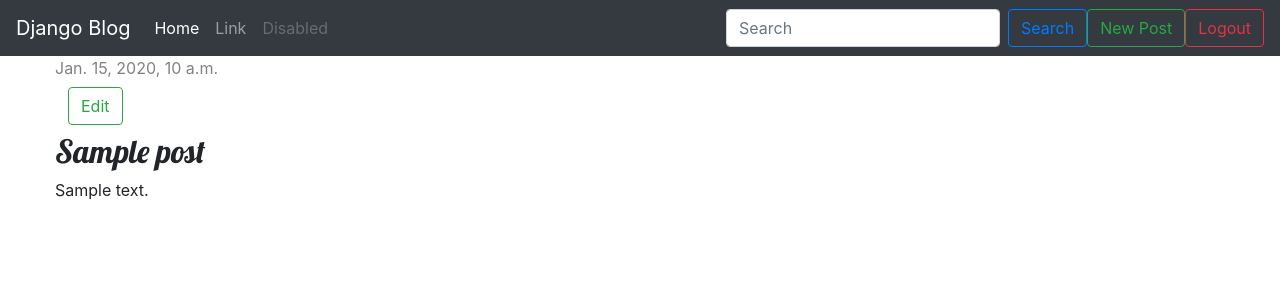
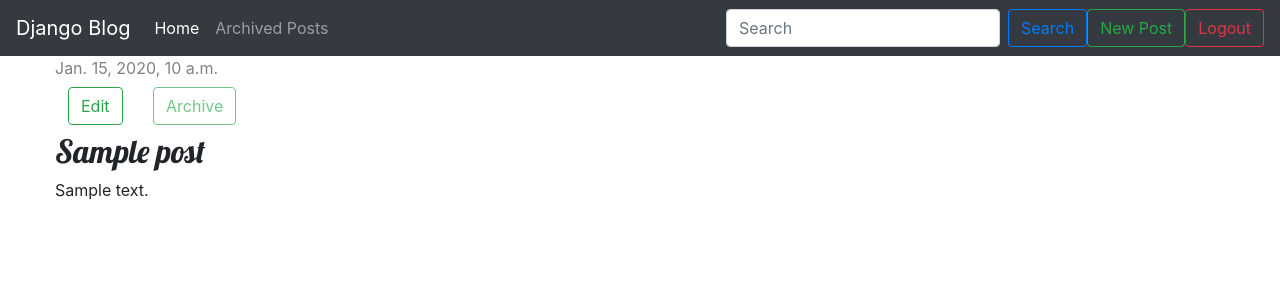
Before and after one commit to kaganuk/blog, a Django app: page /post/1/ in a window 1280 px wide. Shown: the top 300 px of the page. Run offline with Django 3.2, Linux system fonts and the light colour scheme; a user stored in the database is signed in; tables that the repository leaves empty hold one stand-in row (values such as "Sample post"); parts of the project's set-up code (start-up, migrations or seed data) failed here and were passed over; some libraries are stand-ins or nearby versions.

Commit message:
Add archive page for posts

```diff
--- a/blogApp/models.py
+++ b/blogApp/models.py
@@ -1,19 +1,26 @@
 from django.conf import settings
 from django.db import models
 from django.utils import timezone
+from django.db.models import Q
 
 
 class PostQuerySet(models.QuerySet):
     def posts(self):
-        return self.filter(publish_date__lte=timezone.now()).order_by('publish_date')
+        return self.filter(Q(publish_date__lte=timezone.now()) & Q(archive_date__isnull=True)).order_by('publish_date')
+
+    def archived_posts(self):
+        return self.filter(archive_date__isnull=False).order_by('archive_date')
 
 
-class PostManager(models.manager):
+class PostManager(models.Manager):
     def get_queryset(self):
-        return PostQuerySet(self.model, using=self.db)
+        return PostQuerySet(self.model, using=self._db)
 
     def posts(self):
         return self.get_queryset().posts()
+
+    def archived_posts(self):
+        return self.get_queryset().archived_posts()
 
 
 class Post(models.Model):
@@ -22,11 +29,19 @@ class Post(models.Model):
     text = models.TextField()
     created_date = models.DateTimeField(default=timezone.now())
     publish_date = models.DateTimeField(blank=True, null=True)
+    archive_date = models.DateTimeField(blank=True, null=True)
     objects = PostManager()
 
     def publish(self):
         self.publish_date = timezone.now()
         self.save()
 
+    def archive(self):
+        self.archive_date = timezone.now()
+        self.save()
+
+    def is_archived(self):
+        return self.archive_date is not None
+
     def __str__(self):
         return self.title
--- a/blogApp/templates/blog/post_detail.html
+++ b/blogApp/templates/blog/post_detail.html
@@ -9,6 +9,7 @@
         {% endif %}
         {% if user.is_authenticated %}
             <a class="btn btn-default" href="{% url 'post:edit' pk=post.pk %}"><button type="button" class="btn btn-outline-success">Edit</button></a>
+            <a class="btn btn-default" href="{% url 'post:archive' pk=post.pk %}"><button type="button" class="btn btn-outline-success" {% if post.is_archived %} disabled {% endif %}>Archive</button></a>
         {% endif %}
         <h2>{{ post.title }}</h2>
         <p>{{ post.text|linebreaksbr }}</p>
--- a/blogApp/urls.py
+++ b/blogApp/urls.py
@@ -5,7 +5,9 @@ app_name = 'post'
 
 urlpatterns = [
     path('', views.post_list, name='list'),
+    path('post/archive', views.archived_post_list, name='archived_list'),
     path('post/<int:pk>/', views.post_detail, name='detail'),
     path('post/new/', views.post_new, name='new'),
-    path('post/<int:pk>/edit', views.post_edit, name='edit')
+    path('post/<int:pk>/edit', views.post_edit, name='edit'),
+    path('post/<int:pk>/archive', views.post_archive, name='archive'),
 ]
--- a/blogApp/views.py
+++ b/blogApp/views.py
@@ -3,11 +3,18 @@ from django.utils import timezone
 from .forms import PostForm
 from django.shortcuts import redirect, render, get_object_or_404
 from django.contrib.auth.decorators import login_required
+from django.views.decorators.http import require_GET
 
 
 def post_list(request):
     """A list page for posts."""
     posts = Post.objects.posts()
+    return render(request, 'blog/post_list.html', {'posts': posts})
+
+
+def archived_post_list(request):
+    """A list page for archived posts."""
+    posts = Post.objects.archived_posts()
     return render(request, 'blog/post_list.html', {'posts': posts})
 
 
@@ -48,3 +55,10 @@ def post_edit(request, pk):
     else:
         form = PostForm(instance=post)
     return render(request, 'blog/post_edit.html', {'form': form})
+
+
+@require_GET
+def post_archive(request, pk):
+    post = get_object_or_404(Post, pk=pk)
+    post.archive()
+    return redirect('post:archived_list')
--- a/templates/base.html
+++ b/templates/base.html
@@ -20,10 +20,7 @@
                 <a class="nav-link" href="{% url 'post:list' %}">Home <span class="sr-only">(current)</span></a>
             </li>
             <li class="nav-item">
-                <a class="nav-link" href="#">Link</a>
-            </li>
-            <li class="nav-item">
-                <a class="nav-link disabled" href="#" tabindex="-1" aria-disabled="true">Disabled</a>
+                <a class="nav-link" href="{% url 'post:archived_list' %}">Archived Posts</a>
             </li>
         </ul>
         <form class="form-inline my-2 my-lg-0">
```
